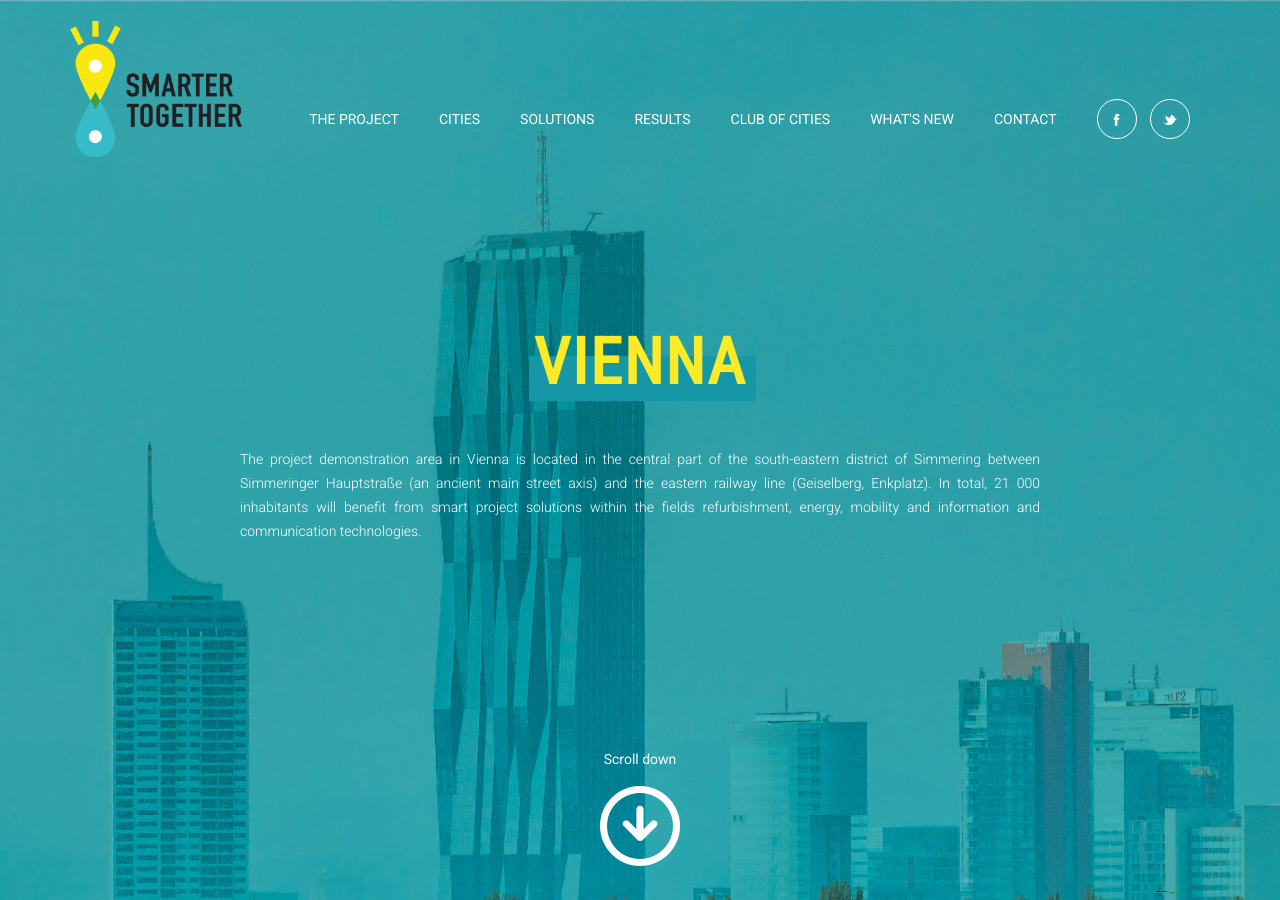
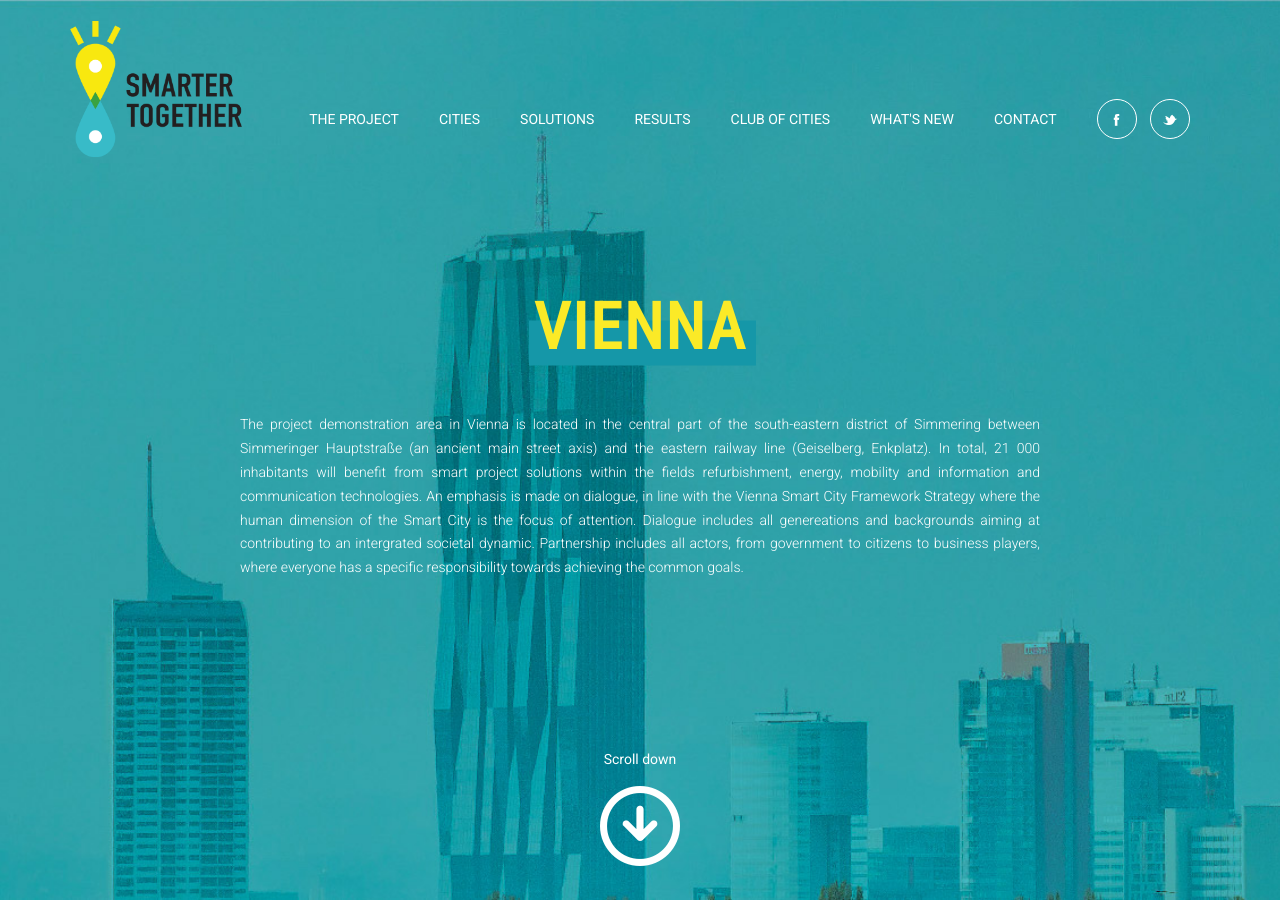
Before and after one commit to frontcraft/smarttogether, a Jekyll site: the page built from cities/vienna.md, in a window 1280 px wide and 900 px high. Built offline with Jekyll 4.4.1, drawn with Linux system fonts in a browser that asks for light colours; nearby versions of some CDN libraries.

Commit message:
Update vienna.md

```diff
--- a/cities/vienna.md
+++ b/cities/vienna.md
@@ -1,6 +1,6 @@
 ---
 title: Vienna
-subtitle: The project demonstration area in Vienna is located in the central part of the south-eastern district of Simmering between Simmeringer Hauptstraße (an ancient main street axis) and the eastern railway line (Geiselberg, Enkplatz). In total, 21 000 inhabitants will benefit from smart project solutions within the fields refurbishment, energy, mobility and information and communication technologies.
+subtitle: The project demonstration area in Vienna is located in the central part of the south-eastern district of Simmering between Simmeringer Hauptstraße (an ancient main street axis) and the eastern railway line (Geiselberg, Enkplatz). In total, 21 000 inhabitants will benefit from smart project solutions within the fields refurbishment, energy, mobility and information and communication technologies. An emphasis is made on dialogue, in line with the Vienna Smart City Framework Strategy where the human dimension of the Smart City is the focus of attention. Dialogue includes all genereations and backgrounds aiming at contributing to an intergrated societal dynamic. Partnership includes all actors, from government to citizens to business players, where everyone has a specific responsibility towards achieving the common goals.
 imageurl: images/cities/wide-vienna.jpg
 layout: city-page
 published: true
```
